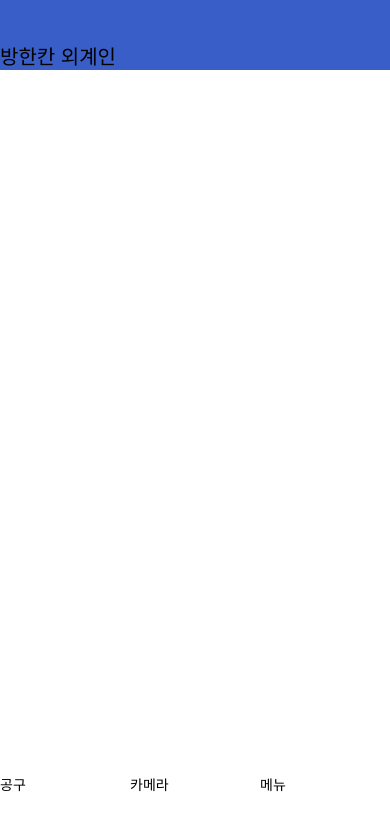
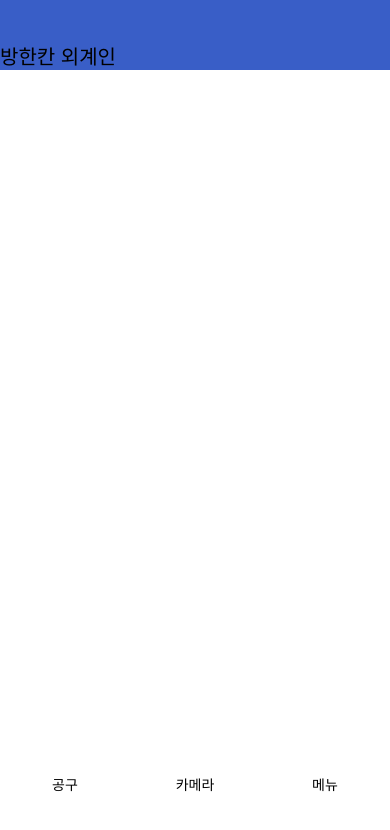
Before and after one commit to slrrla/ver1, a React Native app in the folder alien1/: screen / in a window 390 px wide. Shown: the top 830 px of the page. Built offline with nearby package versions, Linux system fonts and the light colour scheme.

Commit message:
Update App.js

```diff
--- a/alien1/App.js
+++ b/alien1/App.js
@@ -55,7 +55,8 @@ const styles = StyleSheet.create({
   },
   Tools: {
     flexDirection: "row",
-    flex: 1
+    flex: 1,
+    justifyContent: "center"
   }
 
 
```
